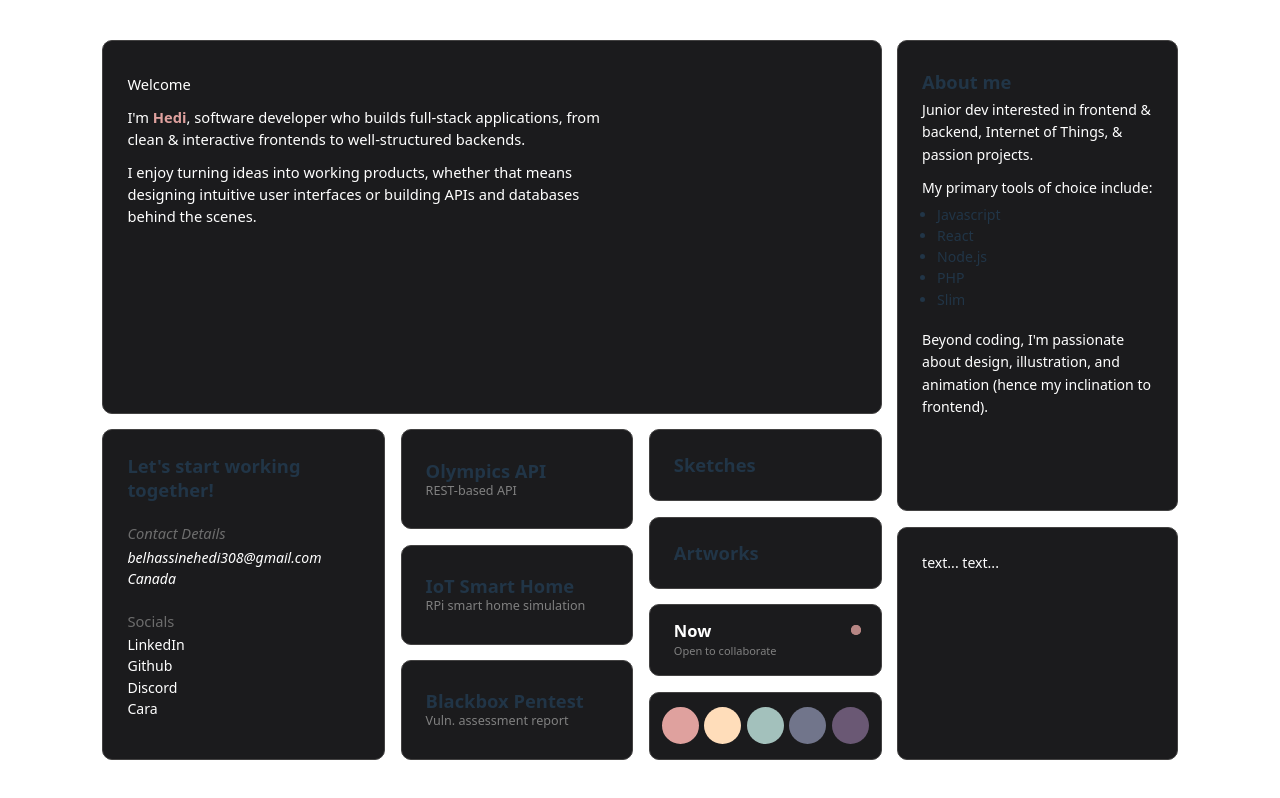
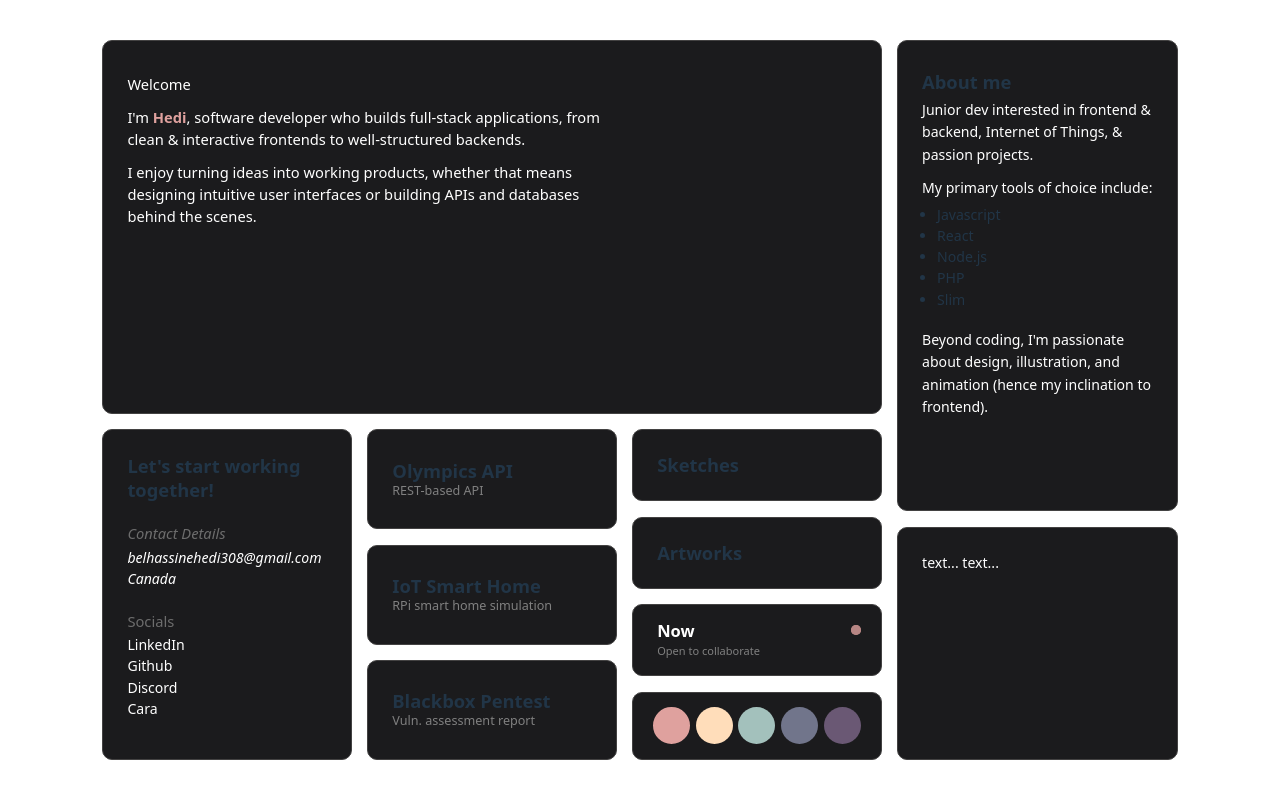
Before and after one commit to hedi3489/my-portfolio, a React (Vite) app: page / in a window 1280 px wide. Built offline with nearby package versions, Linux system fonts and the light colour scheme.

Commit message:
Fixed contact card sizing bug

```diff
--- a/src/Cards.css
+++ b/src/Cards.css
@@ -9,6 +9,7 @@
   word-wrap: break-word;
   overflow-wrap: anywhere;
   transition: border-color 0.3s ease, box-shadow 0.3s ease;
+  height: 100%;
 }
 
 .card:hover {
@@ -17,7 +18,7 @@
 /* =============== BIO-CARD =============== */
 .bio-card {
   min-width:100%;
-  flex: 5.5;
+  flex: 5;
 }
 .bio-text {
   /* border: 1px solid rgb(68, 68, 68); */
--- a/src/Cards.jsx
+++ b/src/Cards.jsx
@@ -23,7 +23,8 @@ function ContactCard() {
   });
 
   return (
-    <div className="card contact-card">
+    <div>
+      <div className="card">
 
         <h3><b>Let's start working together!</b></h3>
         <br />
@@ -39,6 +40,7 @@ function ContactCard() {
         <p>Discord</p>
         <p>Cara</p>
 
+      </div>
     </div>
   );
 }
```
Lines whose indentation alone changed are shown as unchanged.
